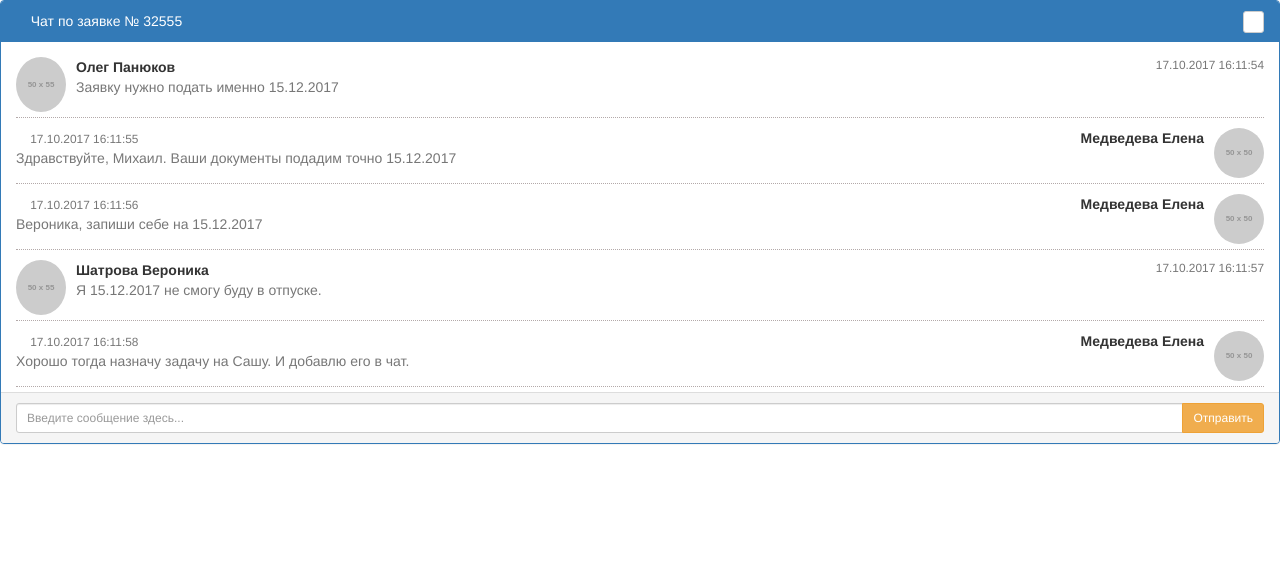
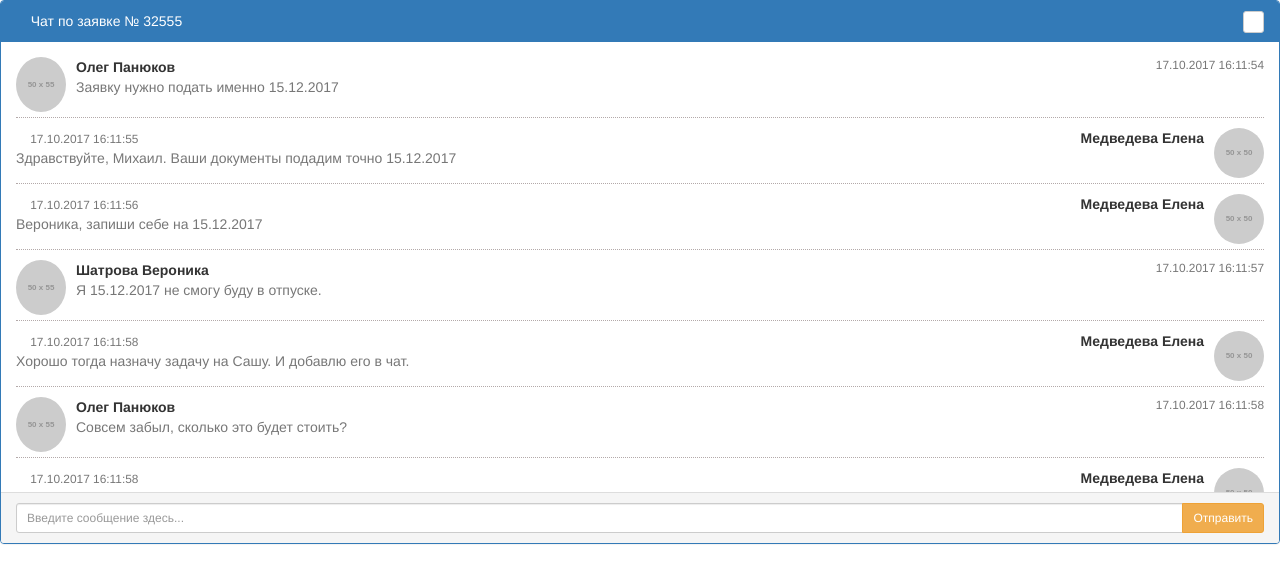
Before and after one commit to olegp306/germes-chat, a React app: page / in a window 1280 px wide. Shown: the top 582 px of the page. Built offline with nearby package versions, Linux system fonts and the light colour scheme; a web font is replaced by a local one.

Commit message:
изменил стили, высоту и ширину отображения блока с сообщениями

```diff
--- a/src/components/Chat.css
+++ b/src/components/Chat.css
@@ -37,7 +37,7 @@ margin-right: 5px;
 .panel-body
 {
 overflow-y: scroll;
-height: 350px;
+height: 450px;
 }
 
 ::-webkit-scrollbar-track
```
